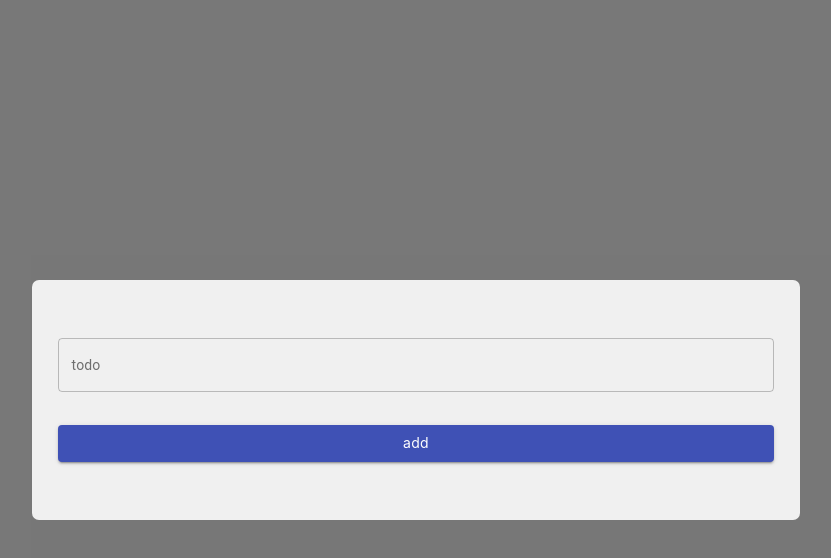
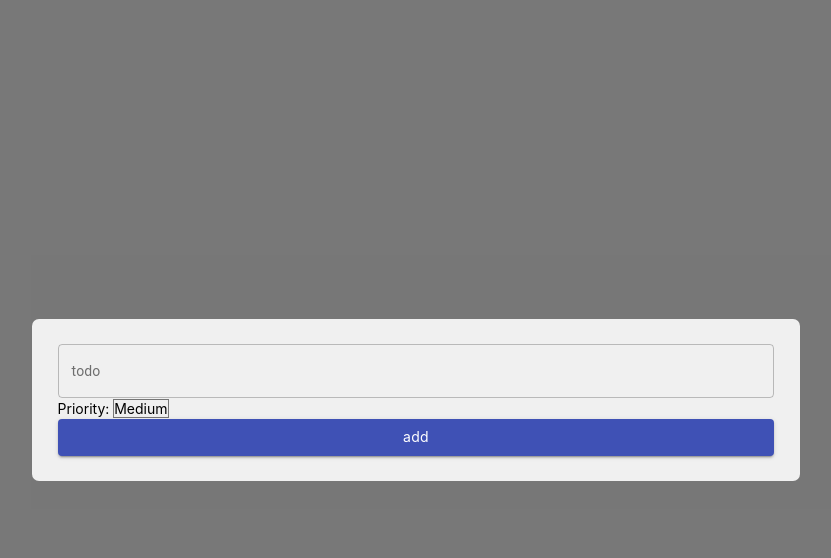
Before and after one commit to vianneychin/merqibiz-coding-challenge, a React (Create React App) app: page / in a window 1280 px wide. Both pictures are taken after a click on the button "Add a todo". Shown: the top 558 px of the page, without its empty margins (224-1055 px from the left). Built offline with nearby package versions, Linux system fonts and the light colour scheme.

Commit message:
Successfully add a task through the modal

```diff
--- /dev/null
+++ b/src/components/AddTodoModal.js
@@ -0,0 +1,79 @@
+import React, { useState } from 'react'
+import styled from 'styled-components'
+import TextField from '@material-ui/core/TextField'
+import Button from '@material-ui/core/Button'
+
+export const Modal = ({ props, hideModal, createTodo }) => {
+  const [value, setValue] = useState('')
+  const [priority, setPriority] = useState('medium')
+
+  const onSubmit = event => {
+    event.preventDefault()
+    createTodo([value, priority])
+    setValue('')
+    hideModal()
+  }
+
+  const onChange = event => {
+    setValue(event.target.value)
+  }
+
+  const onOptionChange = event => {
+    setPriority(event.target.value)
+  }
+
+  return (
+    <ModalShadow onClick={() => hideModal()}>
+      <div onClick={e => e.stopPropagation()}>
+        <form onSubmit={onSubmit}>
+          <TextField
+            onChange={onChange}
+            value={value}
+            variant='outlined'
+            label='todo'
+          />
+          <div>
+            <label>Priority:</label>{' '}
+            <select value={priority} onChange={onOptionChange}>
+              <option value='high'>High</option>
+              <option value='medium' selected>
+                Medium
+              </option>
+              <option value='low'>Low</option>
+            </select>
+          </div>
+
+          <StyledButton type='submit' variant='contained' color='primary'>
+            Add
+          </StyledButton>
+        </form>
+      </div>
+    </ModalShadow>
+  )
+}
+
+const ModalShadow = styled.div`
+  background-color: rgb(0, 0, 0, 0.5);
+  height: 100%;
+  width: 100vw;
+  position: absolute;
+  display: flex;
+  justify-content: center;
+  align-items: center;
+  > div {
+    background-color: rgb(240, 240, 240);
+    width: 60%;
+    padding: 2%;
+    border-radius: 0.5rem;
+    > form {
+      display: flex;
+      flex-direction: column;
+      justify-content: space-evenly;
+    }
+  }
+`
+const StyledButton = styled(Button)`
+  && {
+    text-transform: lowercase;
+  }
+`
--- a/src/components/App.js
+++ b/src/components/App.js
@@ -1,13 +1,11 @@
 import React, { useState } from 'react'
 import styled from 'styled-components'
-import TodoForm from './TodoForm'
 import ToDoList from './TodoList'
-import { Modal } from './/Modal'
+import { Modal } from './AddTodoModal'
 
 const App = () => {
   const [todos, setTodos] = useState([])
   const [isModalShowing, setIsModalShowing] = useState(false)
-  const [closeModal, setCloseModal] = useState(true)
 
   const sortTodos = () => {
     let highPriority = []
@@ -29,7 +27,14 @@ const App = () => {
   }
   const renderModal = () => {
     if (isModalShowing) {
-      return <Modal hideModal={() => setIsModalShowing(false)} />
+      return (
+        <Modal
+          createTodo={todoText => {
+            setTodos([...todos, todoText])
+          }}
+          hideModal={() => setIsModalShowing(false)}
+        />
+      )
     }
     if (!isModalShowing) {
       return ''
@@ -42,12 +47,6 @@ const App = () => {
       <MainContainer>
         <button onClick={() => setIsModalShowing(true)}>Add a todo</button>
         <button onClick={sortTodos}>Sort by highest priority.</button>
-
-        <TodoForm
-          createTodo={todoText => {
-            setTodos([...todos, todoText])
-          }}
-        />
         <ToDoList
           deleteTodo={todoIndex => {
             const newTodos = todos.filter((_, index) => index !== todoIndex)
--- a/src/components/Modal.js
+++ /dev/null
@@ -1,40 +0,0 @@
-import React from 'react'
-import styled from 'styled-components'
-import TextField from '@material-ui/core/TextField'
-import Button from '@material-ui/core/Button'
-
-export const Modal = ({ hideModal }) => (
-  <ModalShadow onClick={e => hideModal()}>
-    <div onClick={e => e.stopPropagation()}>
-      <TextField variant='outlined' label='todo' />
-      <StyledButton variant='contained' color='primary'>
-        Add
-      </StyledButton>
-    </div>
-  </ModalShadow>
-)
-
-const ModalShadow = styled.div`
-  background-color: rgb(0, 0, 0, 0.5);
-  height: 100%;
-  width: 100vw;
-  position: absolute;
-  display: flex;
-  justify-content: center;
-  align-items: center;
-  > div {
-    background-color: rgb(240, 240, 240);
-    height: 30%;
-    width: 60%;
-    display: flex;
-    flex-direction: column;
-    justify-content: space-evenly;
-    padding: 2%;
-    border-radius: 0.5rem;
-  }
-`
-const StyledButton = styled(Button)`
-  && {
-    text-transform: lowercase;
-  }
-`
--- a/src/components/TodoForm.js
+++ /dev/null
@@ -1,32 +0,0 @@
-import React, { useState } from 'react'
-
-const ToDoForm = props => {
-  const [value, setValue] = useState('')
-  const [priority, setPriority] = useState('medium')
-  const onSubmit = event => {
-    event.preventDefault()
-    props.createTodo([value, priority])
-    setValue('')
-  }
-  const onChange = event => {
-    setValue(event.target.value)
-  }
-  const onOptionChange = event => {
-    setPriority(event.target.value)
-  }
-  return (
-    <form onSubmit={onSubmit}>
-      <input onChange={onChange} value={value} />
-      <select value={priority} onChange={onOptionChange}>
-        <option value='high'>High</option>
-        <option value='medium' selected>
-          Medium
-        </option>
-        <option value='low'>Low</option>
-      </select>
-      <button>Add To Do</button>
-    </form>
-  )
-}
-
-export default ToDoForm
```
Also changed, not shown: src/components/EditTodoModal.js (added, +10 -0 lines).
